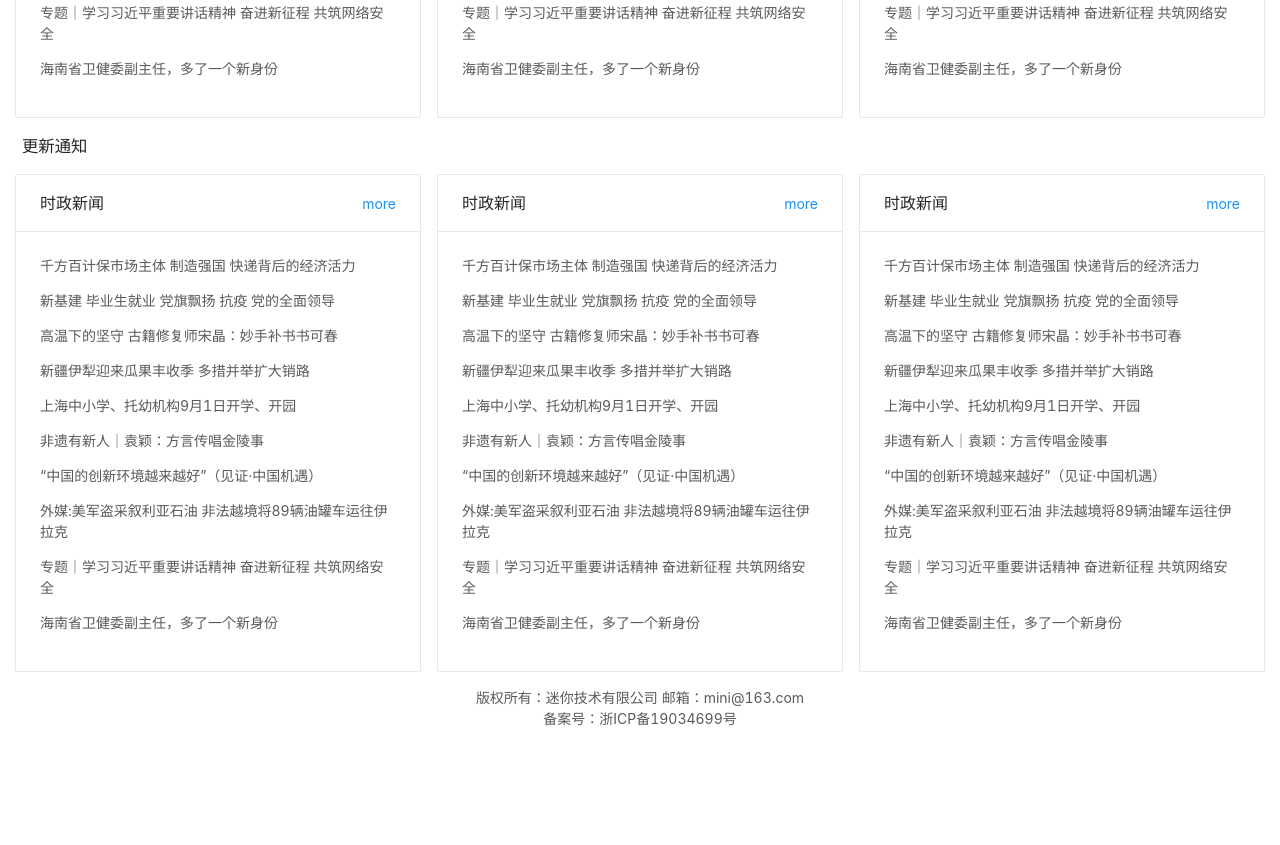
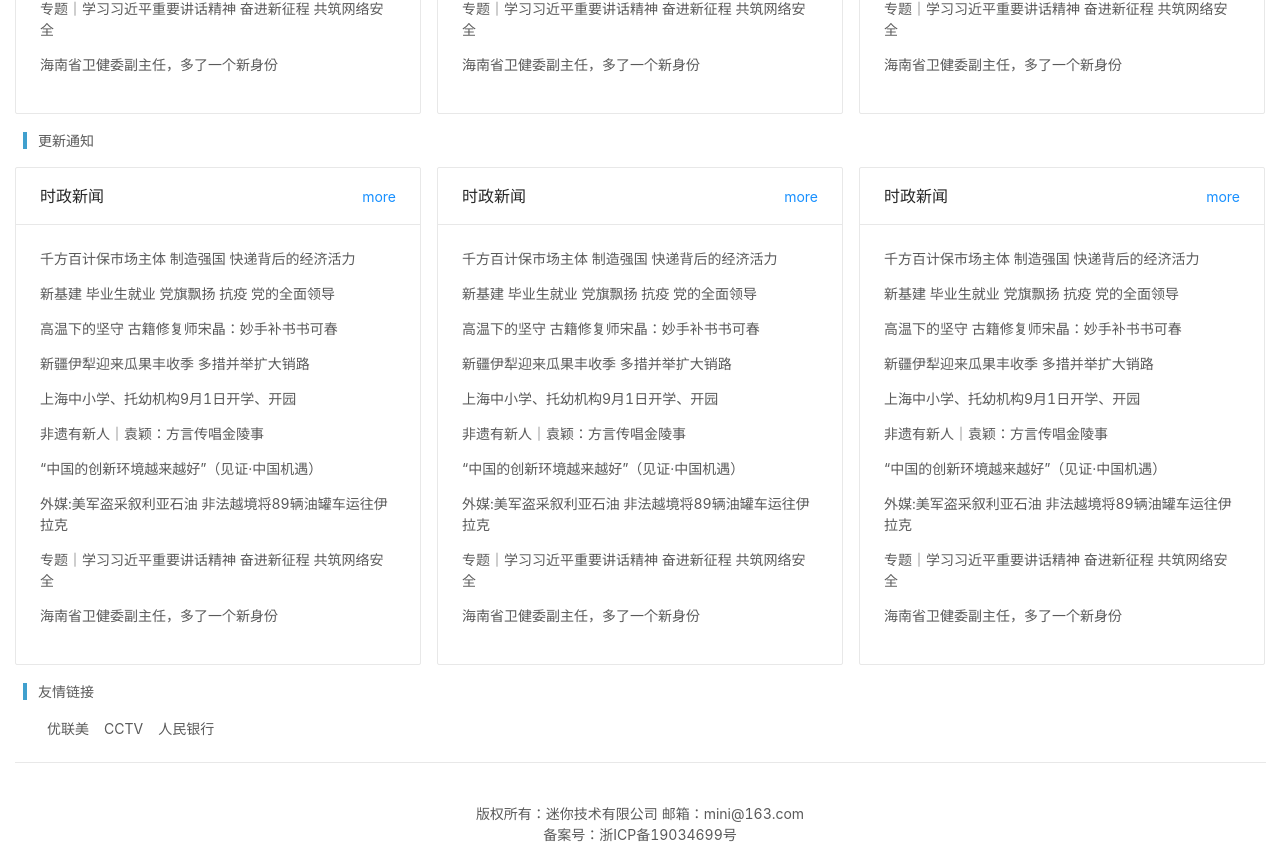
Before and after one commit to mexiaoyao/youlianmei, a Vue app: page /#/home in a window 1280 px wide. Shown: the part 980-1825 px from the top of the page. Before the commit the page ends 1709 px from the top, so only its background shows below. Built offline with nearby package versions, Linux system fonts and the light colour scheme.

Commit message:
友情链接

```diff
--- /dev/null
+++ b/src/components/home/linkUrl.vue
@@ -0,0 +1,35 @@
+<template>
+    <ul class="linkUrl">
+        <li>优联美</li>
+        <li>CCTV</li>
+        <li>人民银行</li>
+    </ul>
+
+</template>
+<script>
+export default {
+    name: "linkUrl",
+    components: {},
+    data() {
+        return {
+            id: 123
+        };
+    },
+    watch: {},
+    created() {
+        this.init();
+    },
+    methods: {
+        init() {}
+    }
+};
+</script>
+<style scoped>
+.linkUrl {
+}
+.linkUrl li {
+    list-style: none;
+    float: left;
+    padding-right: 15px;
+}
+</style>
--- a/src/components/home/titleName.vue
+++ b/src/components/home/titleName.vue
@@ -1,5 +1,5 @@
 <template functional>
-    <h3 :style="{ margin: '16px 0', paddingLeft:'15px' }">{{ props.info}}</h3>
+    <div class="titleName">{{ props.info}}</div>
 </template>
 <script>
 export default {
@@ -19,4 +19,19 @@ export default {
 //
 </script> -->
 <style scoped>
+.titleName {
+    margin: 16px;
+    padding-left: 15px;
+    position: relative;
+}
+.titleName::before {
+    content: "";
+    width: 4px;
+    height: 80%;
+    display: inline-block;
+    position: absolute;
+    left: 0;
+    top: 2px;
+    background: #40a0ce;
+}
 </style>
--- /dev/null
+++ b/src/components/layouts/footer/index.vue
@@ -0,0 +1,27 @@
+<template>
+    <div>
+        <a-row>版权所有：{{company}} 邮箱：{{email}}</a-row>
+        <a-row>备案号：{{beian}}</a-row>
+        <a-back-top />
+    </div>
+</template>
+<script>
+export default {
+    name: "webBootem",
+    data() {
+        return {
+            company: process.env.VUE_APP_COMPANY,
+            email: process.env.VUE_APP_EMAIL,
+            beian: process.env.VUE_APP_BEIAN
+        };
+    },
+    created() {
+        this.init();
+    },
+    methods: {
+        init() {}
+    }
+};
+</script>
+<style scoped>
+</style>
--- a/src/components/layouts/index.vue
+++ b/src/components/layouts/index.vue
@@ -7,23 +7,16 @@
             <router-view />
         </div>
         <div class="app_footer">
-            <a-row>版权所有：{{company}} 邮箱：{{email}}</a-row>
-            <a-row>备案号：{{beian}}</a-row>
+            <footer-index />
         </div>
     </div>
 </template>
 <script>
 import HeadIndex from "./head/index";
+import FooterIndex from "./footer/index";
 export default {
     name: "layouts",
-    components: { HeadIndex },
-    data() {
-        return {
-            company: process.env.VUE_APP_COMPANY,
-            email: process.env.VUE_APP_EMAIL,
-            beian: process.env.VUE_APP_BEIAN
-        };
-    }
+    components: { HeadIndex, FooterIndex }
 };
 </script>
 <style scoped>
@@ -33,4 +26,4 @@ export default {
 .app_footer {
     text-align: center;
 }
-</style>>
+</style>
--- a/src/views/Home.vue
+++ b/src/views/Home.vue
@@ -31,6 +31,15 @@
                 <real-time-news />
             </a-col>
         </a-row>
+        <a-row :gutter="16">
+            <title-name :info="'友情链接'" />
+        </a-row>
+        <a-row :gutter="16">
+            <link-url />
+        </a-row>
+        <a-row :gutter="1">
+            <a-divider />
+        </a-row>
     </div>
 </template>
 
@@ -38,13 +47,15 @@
 import CarouselCont from "@/components/home/carouselCont.vue";
 import RealTimeNews from "@/components/home/realTimeNews.vue";
 import TitleName from "@/components/home/titleName.vue";
+import LinkUrl from "@/components/home/linkUrl.vue";
 
 export default {
     name: "home",
     components: {
         CarouselCont,
         RealTimeNews,
-        TitleName
+        TitleName,
+        LinkUrl
     }
 };
 </script>
```
